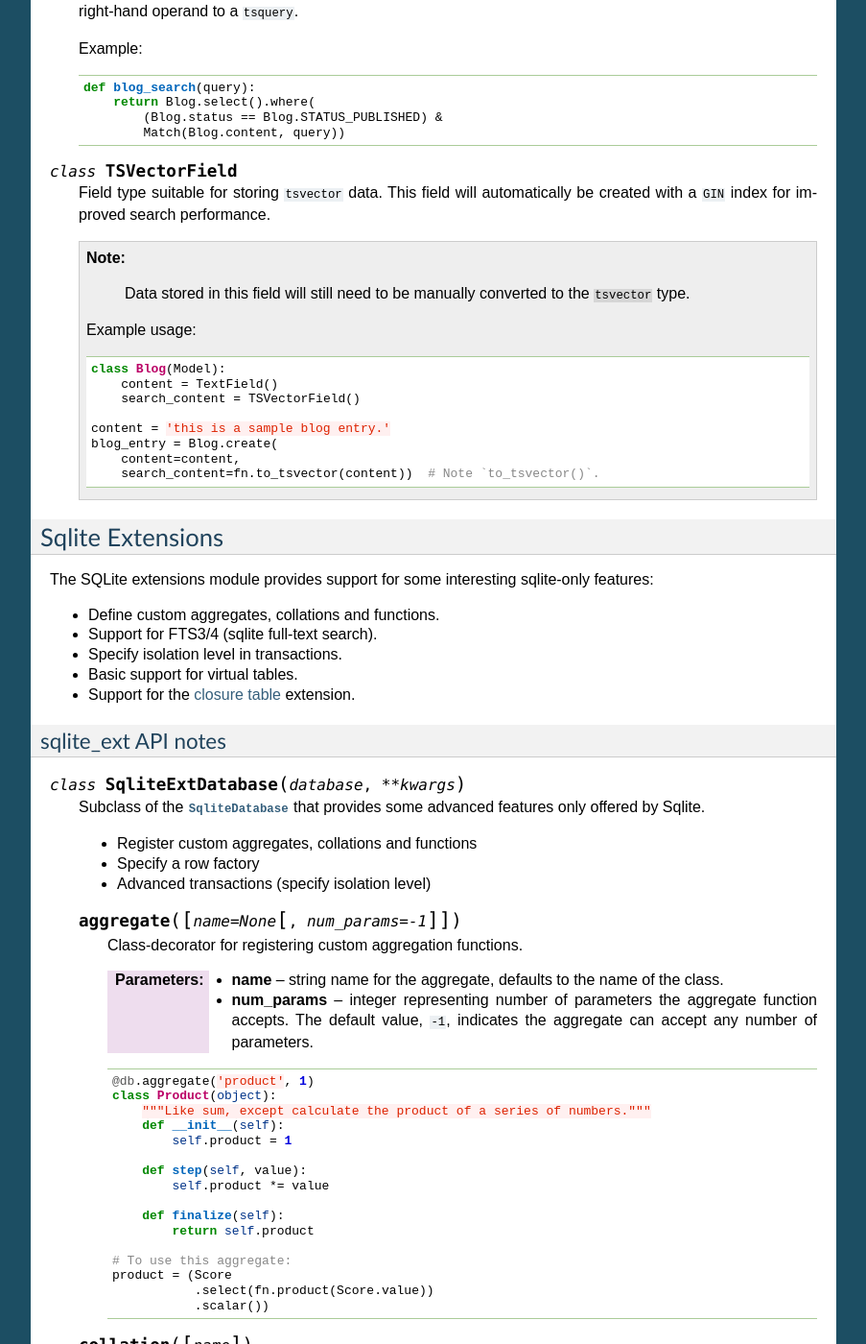
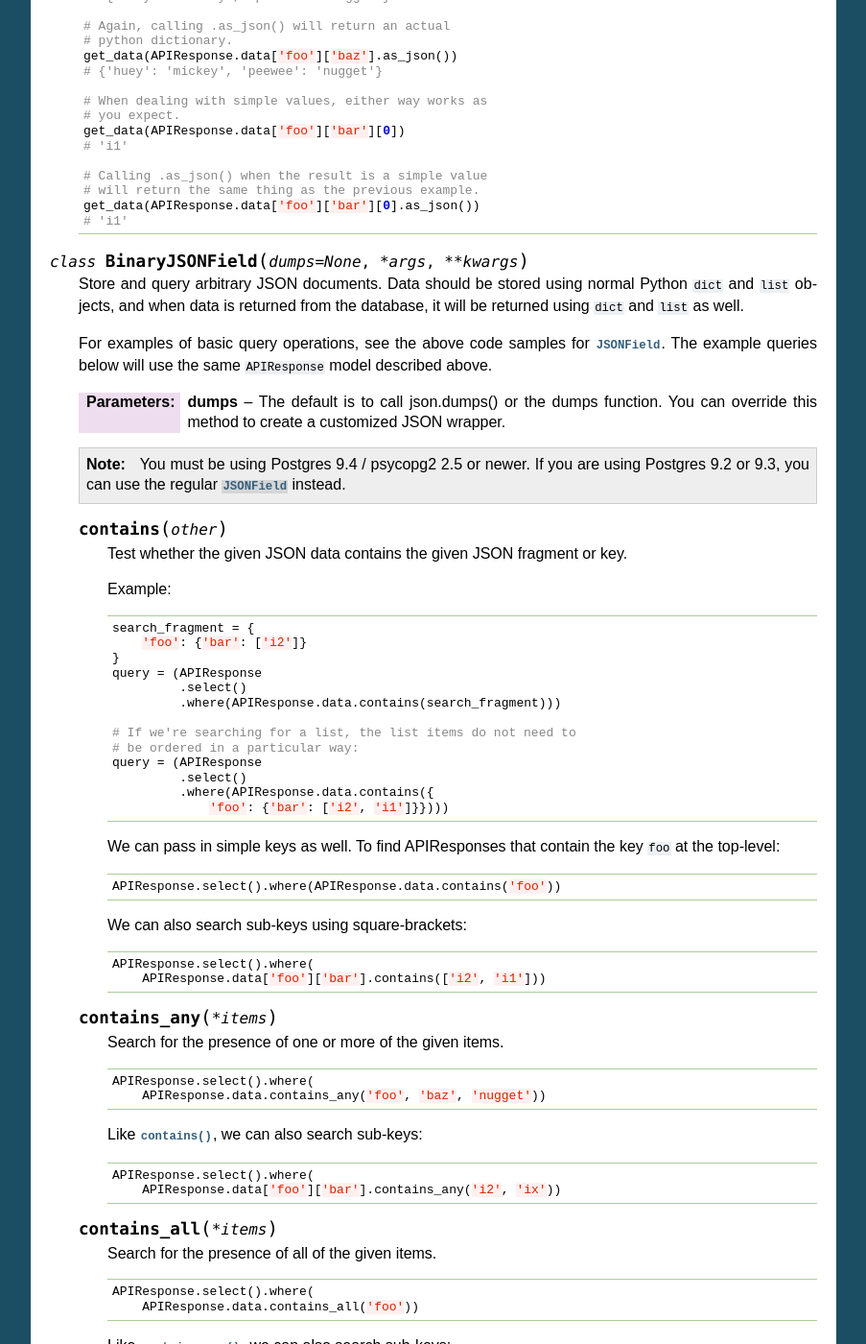
Before and after one commit to coleifer/peewee, a Sphinx documentation site: the page built from docs/peewee/playhouse.rst, in a window 1280 px wide and 1400 px high, scrolled down 11892 px. Shown: the whole window at 96% size, without its empty margins (198-1101 px from the left). Built offline with Sphinx 7.4.7, drawn with Linux system fonts in a browser that asks for light colours; pages that are not in the unit, such as notebooks, are missing from menus; some of the changed text lies outside the part shown.

Commit message:
Add docs for `BinaryJSONField`. Fixes #496

```diff
--- a/docs/peewee/playhouse.rst
+++ b/docs/peewee/playhouse.rst
@@ -125,12 +125,13 @@ The postgresql extensions module provides a number of "postgres-only" functions,
 currently:
 
 * :ref:`hstore support <hstore>`
-* :ref:`json support <pgjson>`
+* :ref:`json support <pgjson>`, including ``jsonb`` for Postgres 9.4.
 * :ref:`server-side cursors <server_side_cursors>`
 * :ref:`full-text search <pg_fts>`
 * :py:class:`ArrayField` field type, for storing arrays.
 * :py:class:`HStoreField` field type, for storing key/value pairs.
 * :py:class:`JSONField` field type, for storing JSON data.
+* :py:class:`BinaryJSONField` field type for the ``jsonb`` JSON data type.
 * :py:class:`TSVectorField` field type, for storing full-text search data.
 * :py:class:`DateTimeTZ` field type, a timezone-aware datetime field.
 
@@ -289,12 +290,14 @@ JSON Support
 ^^^^^^^^^^^^
 
 peewee has basic support for Postgres' native JSON data type, in the form of
-:py:class:`JSONField`.
+:py:class:`JSONField`. As of version 2.4.7, peewee also supports the Postgres 9.4 binary json ``jsonb`` type, via :py:class:`BinaryJSONField`.
 
 .. warning::
   Postgres supports a JSON data type natively as of 9.2 (full support in 9.3). In
   order to use this functionality you must be using the correct version of Postgres
   with `psycopg2` version 2.5 or greater.
+
+  To use :py:class:`BinaryJSONField`, which has many performance and querying advantages, you must have Postgres 9.4 or later.
 
 .. note::
   You must be sure your database is an instance of :py:class:`PostgresqlExtDatabase`
@@ -344,8 +347,9 @@ Here is an example of how you might declare a model with a JSON field:
     for result in q:
         print result.person['name'], result.person['dob']
 
-For more examples, see the :py:class:`JSONField` API documentation below.
-
+The :py:class:`BinaryJSONField` works the same and supports the same operations as the regular :py:class:`JSONField`, but provides several additional operations for testing *containment*. Using the binary json field, you can test whether your JSON data contains other partial JSON structures (:py:meth:`~BinaryJSONField.contains`, :py:meth:`~BinaryJSONField.contains_any`, :py:meth:`~BinaryJSONField.contains_all`), or whether it is a subset of a larger JSON document (:py:meth:`~BinaryJSONField.contained_by`).
+
+For more examples, see the :py:class:`JSONField` and :py:class:`BinaryJSONField` API documents below.
 
 .. _server_side_cursors:
 
@@ -448,6 +452,7 @@ postgres_ext API notes
     * :py:class:`ArrayField`
     * :py:class:`DateTimeTZField`
     * :py:class:`JSONField`
+    * :py:class:`BinaryJSONField`
     * :py:class:`HStoreField`
     * :py:class:`TSVectorField`
 
@@ -671,13 +676,15 @@ postgres_ext API notes
 .. py:class:: JSONField(dumps=None, *args, **kwargs)
 
     Field class suitable for storing and querying arbitrary JSON.  When using
-    this on a model, set the field's value to a Python object (either a `dict`
-    or a `list`).  When you retrieve your value from the database it will be
+    this on a model, set the field's value to a Python object (either a ``dict``
+    or a ``list``).  When you retrieve your value from the database it will be
     returned as a Python data structure.
 
     :param dumps: The default is to call json.dumps() or the dumps function. You can override this method to create a customized JSON wrapper.
 
     .. note:: You must be using Postgres 9.2 / psycopg2 2.5 or greater.
+
+    .. note:: If you are using Postgres 9.4, strongly consider using the :py:class:`BinaryJSONField` instead as it offers better performance and more powerful querying options.
 
     Example model declaration:
 
@@ -765,6 +772,103 @@ postgres_ext API notes
         # will return the same thing as the previous example.
         get_data(APIResponse.data['foo']['bar'][0].as_json())
         # 'i1'
+
+.. py:class:: BinaryJSONField(dumps=None, *args, **kwargs)
+
+    Store and query arbitrary JSON documents. Data should be stored using normal Python ``dict`` and ``list`` objects, and when data is returned from the database, it will be returned using ``dict`` and ``list`` as well.
+
+    For examples of basic query operations, see the above code samples for :py:class:`JSONField`. The example queries below will use the same ``APIResponse`` model described above.
+
+    :param dumps: The default is to call json.dumps() or the dumps function. You can override this method to create a customized JSON wrapper.
+
+    .. note:: You must be using Postgres 9.4 / psycopg2 2.5 or newer. If you are using Postgres 9.2 or 9.3, you can use the regular :py:class:`JSONField` instead.
+
+    .. py:method:: contains(other)
+
+        Test whether the given JSON data contains the given JSON fragment or key.
+
+        Example:
+
+        .. code-block:: python
+
+            search_fragment = {
+                'foo': {'bar': ['i2']}
+            }
+            query = (APIResponse
+                     .select()
+                     .where(APIResponse.data.contains(search_fragment)))
+
+            # If we're searching for a list, the list items do not need to
+            # be ordered in a particular way:
+            query = (APIResponse
+                     .select()
+                     .where(APIResponse.data.contains({
+                         'foo': {'bar': ['i2', 'i1']}})))
+
+        We can pass in simple keys as well. To find APIResponses that contain the key ``foo`` at the top-level:
+
+        .. code-block:: python
+
+            APIResponse.select().where(APIResponse.data.contains('foo'))
+
+        We can also search sub-keys using square-brackets:
+
+        .. code-block:: python
+
+            APIResponse.select().where(
+                APIResponse.data['foo']['bar'].contains(['i2', 'i1']))
+
+    .. py:method:: contains_any(*items)
+
+        Search for the presence of one or more of the given items.
+
+        .. code-block:: python
+
+            APIResponse.select().where(
+                APIResponse.data.contains_any('foo', 'baz', 'nugget'))
+
+        Like :py:meth:`~BinaryJSONField.contains`, we can also search sub-keys:
+
+        .. code-block:: python
+
+            APIResponse.select().where(
+                APIResponse.data['foo']['bar'].contains_any('i2', 'ix'))
+
+    .. py:method:: contains_all(*items)
+
+        Search for the presence of all of the given items.
+
+        .. code-block:: python
+
+            APIResponse.select().where(
+                APIResponse.data.contains_all('foo'))
+
+        Like :py:meth:`~BinaryJSONField.contains_any`, we can also search sub-keys:
+
+        .. code-block:: python
+
+            APIResponse.select().where(
+                APIResponse.data['foo']['bar'].contains_all('i1', 'i2', 'i3'))
+
+    .. py:method:: contained_by(other)
+
+        Test whether the given JSON document is contained by (is a subset of) the given JSON document. This method is the inverse of :py:meth:`~BinaryJSONField.contains`.
+
+        .. code-block:: python
+
+            big_doc = {
+                'foo': {
+                    'bar': ['i1', 'i2', 'i3'],
+                    'baz': {
+                        'huey': 'mickey',
+                        'peewee': 'nugget',
+                    }
+                },
+                'other_key': ['nugget', 'bear', 'kitten'],
+            }
+            APIResponse.select().where(
+                APIResponse.data.contained_by(big_doc))
+
 
 .. py:function:: Match(field, query)
 
```
